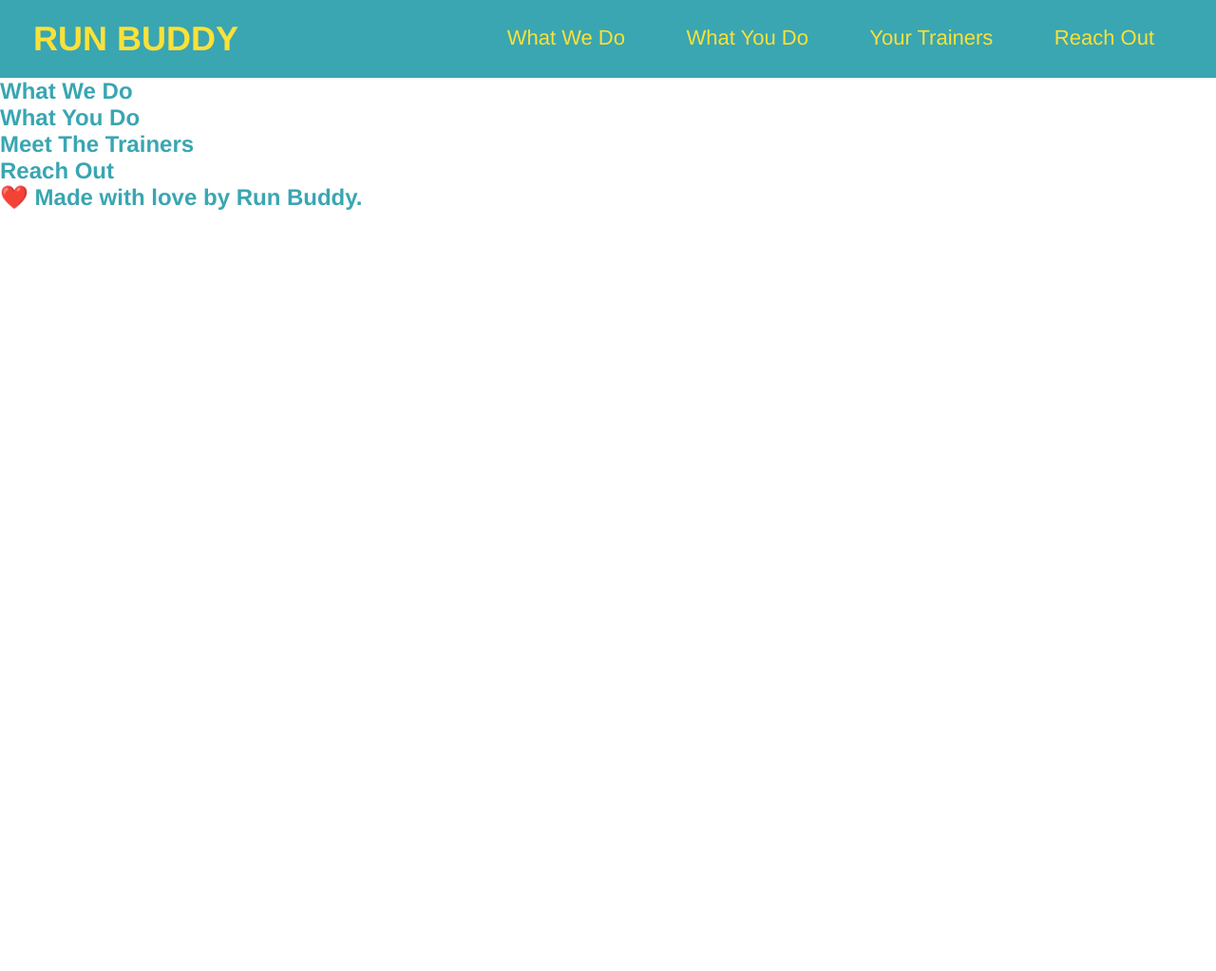
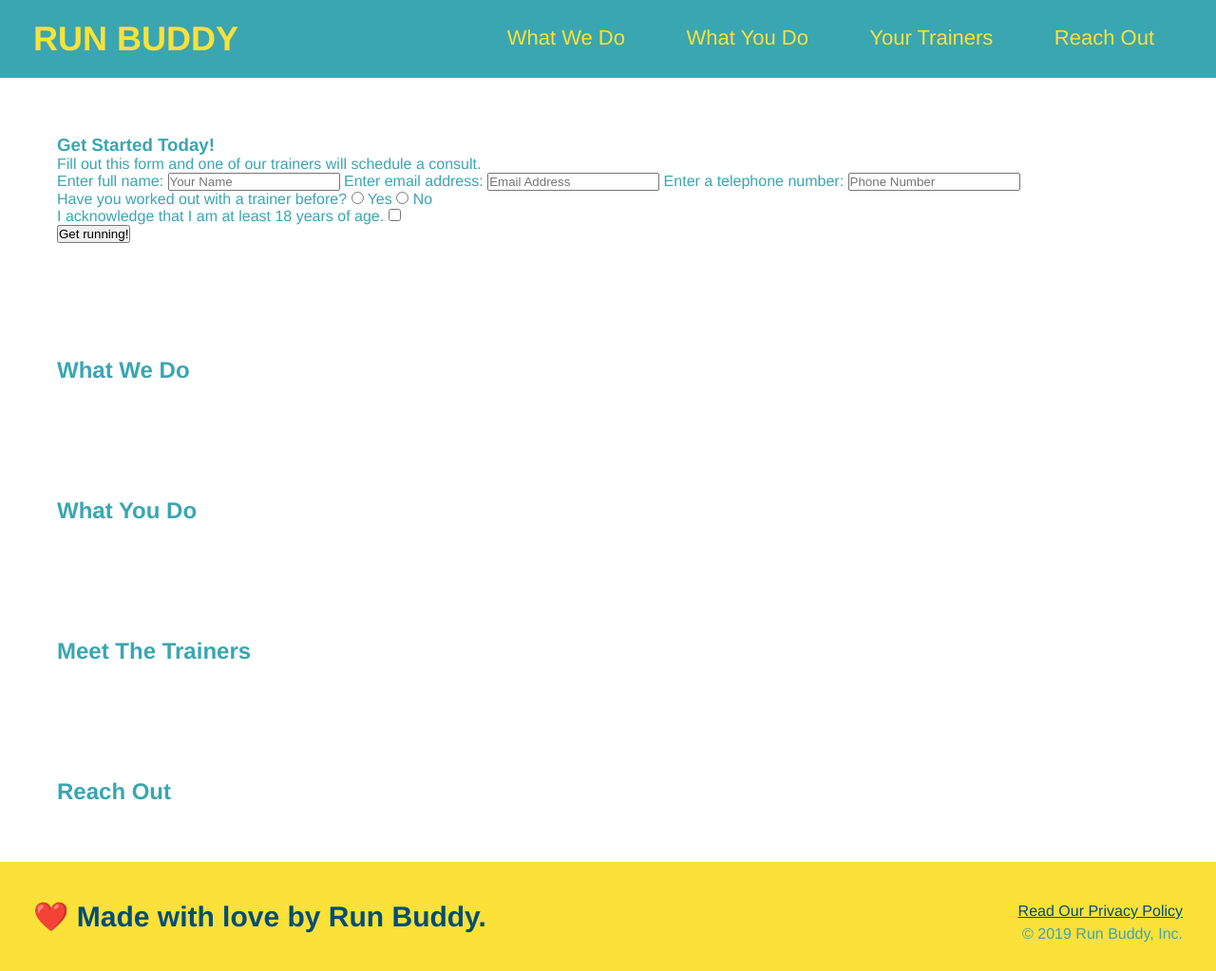
Before and after one commit to Wizeeee/Run-Buddy, a plain HTML site: page index.html in a window 1280 px wide. Shown: the whole page at 95% size. Before the commit the page ends 800 px from the top, so only its background shows below. Drawn offline with Linux system fonts and the light colour scheme.

Commit message:
added elements to the hero section

```diff
--- a/assets/css/style.css
+++ b/assets/css/style.css
@@ -1,6 +1,7 @@
 * {
     margin: 0;
     padding: 0;
+    box-sizing: border-box;
   }
   body {
     /* more on this crazy alphanumerical value in a minute! */
@@ -35,3 +36,25 @@
     font-weight: lighter;
     font-size: 22px;
   }
+  footer {
+    background: #fce138;
+    width: 100%;
+    padding: 40px 35px;
+  }
+  footer h2 {
+    display: inline;
+    color: #024e76;
+    font-size: 30px;
+    margin: 0;
+  }
+  footer div {
+    float: right;
+    line-height: 1.5;
+    text-align: right;
+  }
+  footer a {
+    color: #024e76;
+  }
+  section {
+    padding: 60px;
+  }
--- a/index.html
+++ b/index.html
@@ -33,8 +33,38 @@
   </header>
 
   <!-- hero/jumbotron -->
-  <section>
-  </section>
+<!-- hero section -->
+<section>
+  <div>
+    <h3>Get Started Today!</h3>
+    <p>Fill out this form and one of our trainers will schedule a consult.</p>
+    <form>
+      <label for="name">Enter full name:</label>
+      <input type="text" placeholder="Your Name" name="name" id="name" />
+      <label for="email">Enter email address:</label>
+      <input type="email" placeholder="Email Address" name="email" id="email" />
+      <label for="phone">Enter a telephone number:</label>
+      <input type="tel" placeholder="Phone Number" name="phone" id="phone" />
+      <p>
+        Have you worked out with a trainer before?
+        <input type="radio" name="trainer-confirm" id="trainer-yes" />
+        <label for="trainer-yes">Yes</label>
+        <input type="radio" name="trainer-confirm" id="trainer-no" />
+        <label for="trainer-no">No</label>
+      </p>
+      <p>
+        <label for="checkbox" >
+          I acknowledge that I am at least 18 years of age.
+        </label>
+        <input type="checkbox" name="age-confirm" id="checkbox" />
+      </p>
+      <button type="submit">
+        Get running!
+      </button>
+    </form>
+  </div>
+</section>
+<!-- end hero -->
 
   <!-- "what we do" section -->
   <section>
@@ -59,6 +89,10 @@
   <!-- footer -->
   <footer>
     <h2>❤️ Made with love by Run Buddy.</h2>
+    <div>
+      <a href="#">Read Our Privacy Policy</a><br />
+      &copy; 2019 Run Buddy, Inc.
+    </div>
   </footer>
 </body>
 
```
